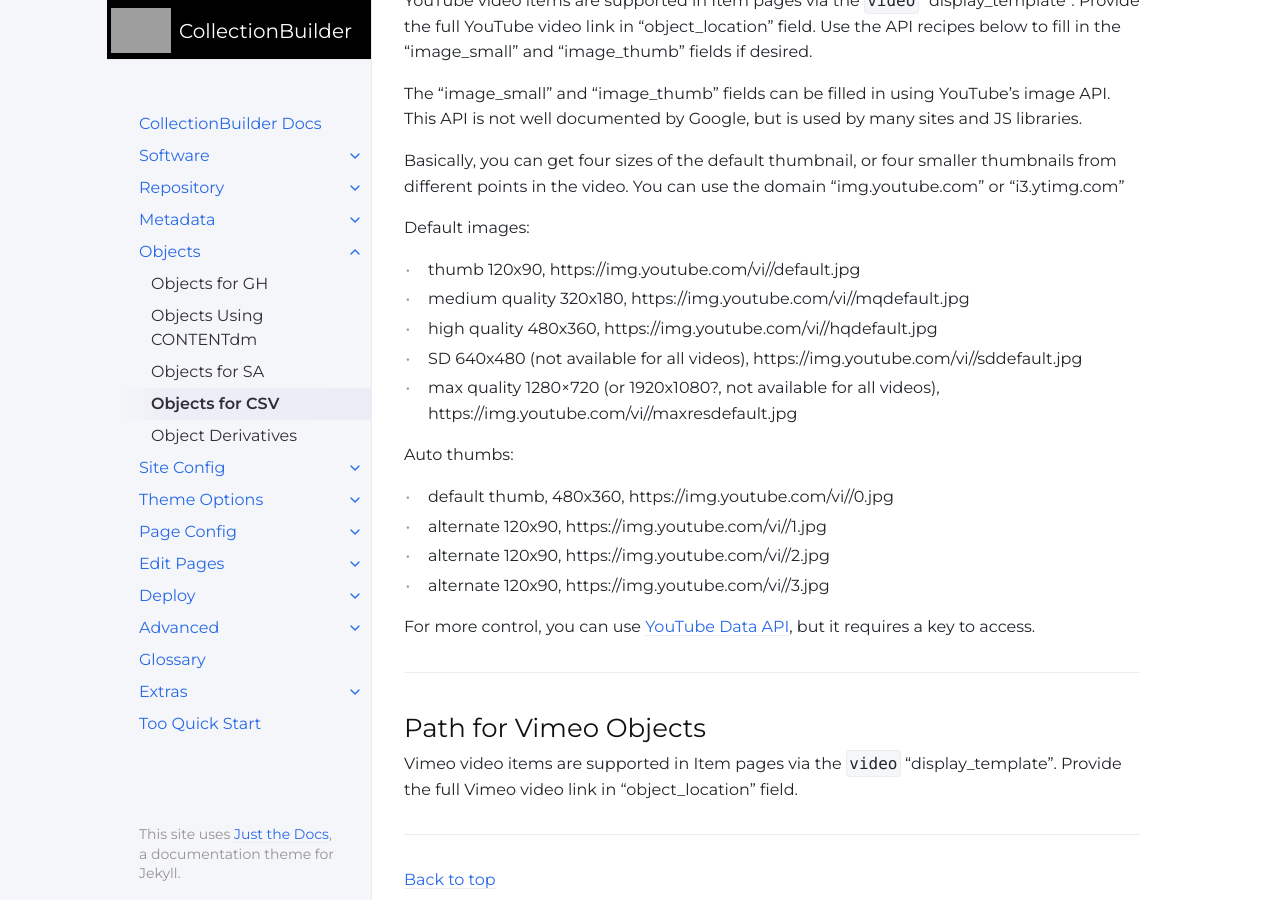
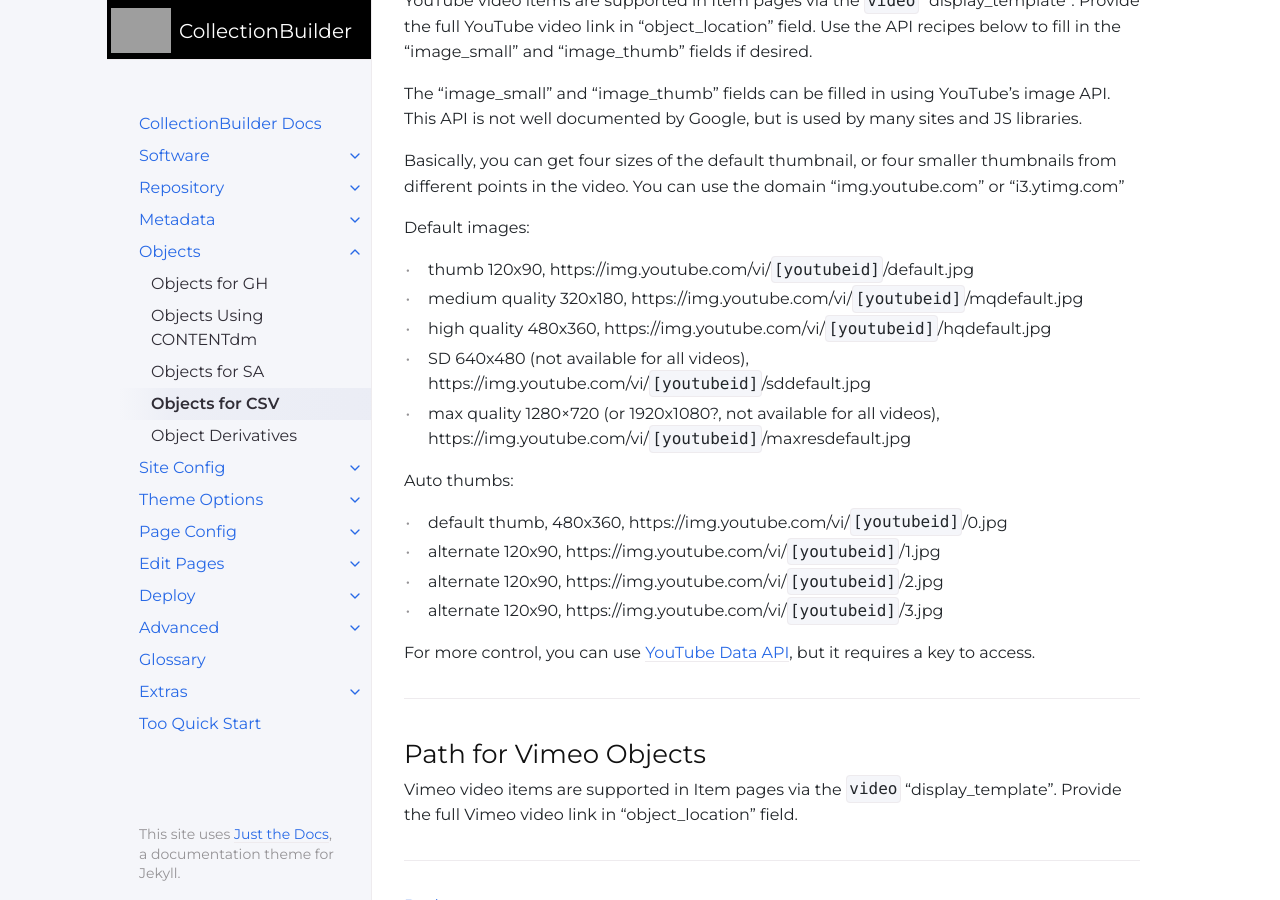
Before and after one commit to CollectionBuilder/cb-docs, a Jekyll site: the page built from docs/objects/csv-objects.md, in a window 1280 px wide and 900 px high, scrolled down 3714 px. Built offline with Jekyll 4.4.1, drawn with Linux system fonts in a browser that asks for light colours; part of the change alters nothing that is shown; some of the changed text lies outside the part shown.

Commit message:
add youtubeid into portion and adjust weird minus stuff

```diff
--- a/docs/objects/csv-objects.md
+++ b/docs/objects/csv-objects.md
@@ -54,11 +54,11 @@ For example:
 - `image_small`
     - for object in project: `/objects/small/demo_002_sm.jpg`
     - for object externally hosted: `https://example-host.org/collection/small/demo_002_sm.jpg`
-    - Recipe: `https://example-host.org/collection/small/` + "filename" - "extension" + `_sm.jpg`
+    - Recipe: `https://example-host.org/collection/small/` + "filename without extension" + `_sm.jpg`
 - `image_thumb`
     - for object in project: `/objects/thumbs/demo_002_th.jpg`
     - for object externally hosted: `https://example-host.org/collection/thumbs/demo_002_th.jpg`
-    - Recipe: `https://example-host.org/collection/thumbs/` + "filename" - "extension" + `_th.jpg`
+    - Recipe: `https://example-host.org/collection/thumbs/` + "filename without extension" + `_th.jpg`
 
 ------------------
 
@@ -126,18 +126,18 @@ You can use the domain "img.youtube.com" or "i3.ytimg.com"
 
 Default images:
 
-- thumb 120x90, https://img.youtube.com/vi/{{ youtubeid }}/default.jpg
-- medium quality 320x180, https://img.youtube.com/vi/{{ youtubeid }}/mqdefault.jpg
-- high quality 480x360, https://img.youtube.com/vi/{{ youtubeid }}/hqdefault.jpg
-- SD 640x480 (not available for all videos), https://img.youtube.com/vi/{{ youtubeid }}/sddefault.jpg
-- max quality 1280×720 (or 1920x1080?, not available for all videos), https://img.youtube.com/vi/{{ youtubeid }}/maxresdefault.jpg
+- thumb 120x90, https://img.youtube.com/vi/`[youtubeid]`/default.jpg
+- medium quality 320x180, https://img.youtube.com/vi/`[youtubeid]`/mqdefault.jpg
+- high quality 480x360, https://img.youtube.com/vi/`[youtubeid]`/hqdefault.jpg
+- SD 640x480 (not available for all videos), https://img.youtube.com/vi/`[youtubeid]`/sddefault.jpg
+- max quality 1280×720 (or 1920x1080?, not available for all videos), https://img.youtube.com/vi/`[youtubeid]`/maxresdefault.jpg
 
 Auto thumbs:
 
-- default thumb, 480x360, https://img.youtube.com/vi/{{ youtubeid }}/0.jpg
-- alternate 120x90, https://img.youtube.com/vi/{{ page.youtubeid }}/1.jpg
-- alternate 120x90, https://img.youtube.com/vi/{{ page.youtubeid }}/2.jpg
-- alternate 120x90, https://img.youtube.com/vi/{{ page.youtubeid }}/3.jpg
+- default thumb, 480x360, https://img.youtube.com/vi/`[youtubeid]`/0.jpg
+- alternate 120x90, https://img.youtube.com/vi/`[youtubeid]`/1.jpg
+- alternate 120x90, https://img.youtube.com/vi/`[youtubeid]`/2.jpg
+- alternate 120x90, https://img.youtube.com/vi/`[youtubeid]`/3.jpg
 
 For more control, you can use [YouTube Data API](https://developers.google.com/youtube/v3/), but it requires a key to access.
 
```
